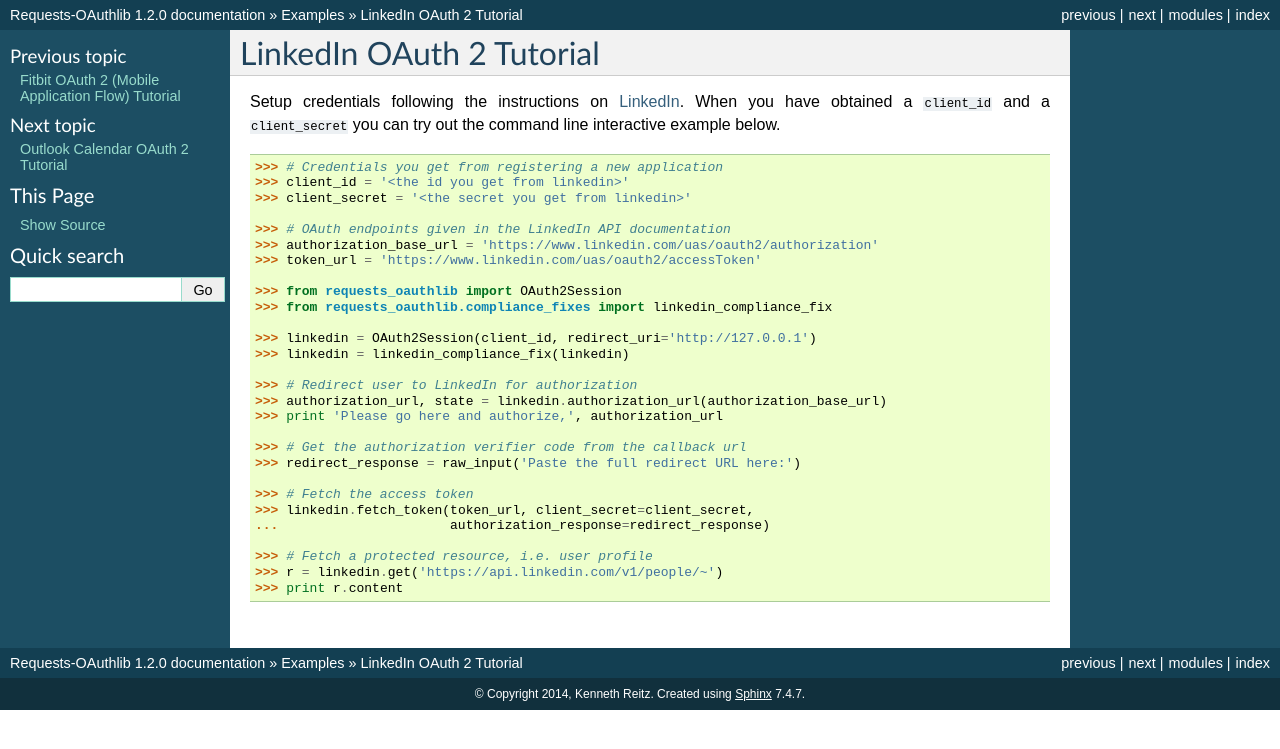
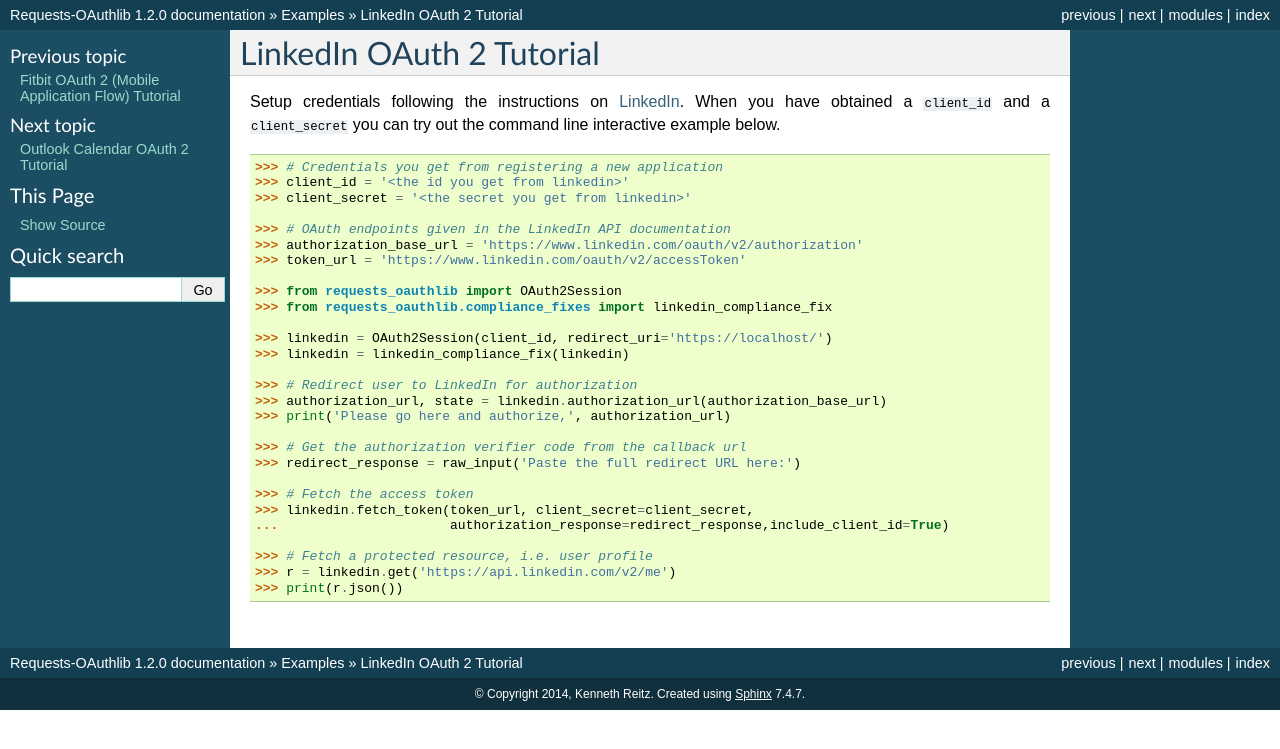
Before and after one commit to requests/requests-oauthlib, a Sphinx documentation site: the page built from docs/examples/linkedin.rst, in a window 1280 px wide. Shown: the top 749 px of the page. Built offline with Sphinx 7.4.7, drawn with Linux system fonts in a browser that asks for light colours.

Commit message:
docs(linkedin): :pencil: update linkedin OAuth example

```diff
--- a/docs/examples/linkedin.rst
+++ b/docs/examples/linkedin.rst
@@ -14,26 +14,26 @@
     >>> client_secret = '<the secret you get from linkedin>'
 
     >>> # OAuth endpoints given in the LinkedIn API documentation
-    >>> authorization_base_url = 'https://www.linkedin.com/uas/oauth2/authorization'
-    >>> token_url = 'https://www.linkedin.com/uas/oauth2/accessToken'
+    >>> authorization_base_url = 'https://www.linkedin.com/oauth/v2/authorization'
+    >>> token_url = 'https://www.linkedin.com/oauth/v2/accessToken'
 
     >>> from requests_oauthlib import OAuth2Session
     >>> from requests_oauthlib.compliance_fixes import linkedin_compliance_fix
 
-    >>> linkedin = OAuth2Session(client_id, redirect_uri='http://127.0.0.1')
+    >>> linkedin = OAuth2Session(client_id, redirect_uri='https://localhost/')
     >>> linkedin = linkedin_compliance_fix(linkedin)
 
     >>> # Redirect user to LinkedIn for authorization
     >>> authorization_url, state = linkedin.authorization_url(authorization_base_url)
-    >>> print 'Please go here and authorize,', authorization_url
+    >>> print('Please go here and authorize,', authorization_url)
 
     >>> # Get the authorization verifier code from the callback url
     >>> redirect_response = raw_input('Paste the full redirect URL here:')
 
     >>> # Fetch the access token
     >>> linkedin.fetch_token(token_url, client_secret=client_secret,
-    ...                      authorization_response=redirect_response)
+    ...                      authorization_response=redirect_response,include_client_id=True)
 
     >>> # Fetch a protected resource, i.e. user profile
-    >>> r = linkedin.get('https://api.linkedin.com/v1/people/~')
-    >>> print r.content
+    >>> r = linkedin.get('https://api.linkedin.com/v2/me')
+    >>> print(r.json())
```
